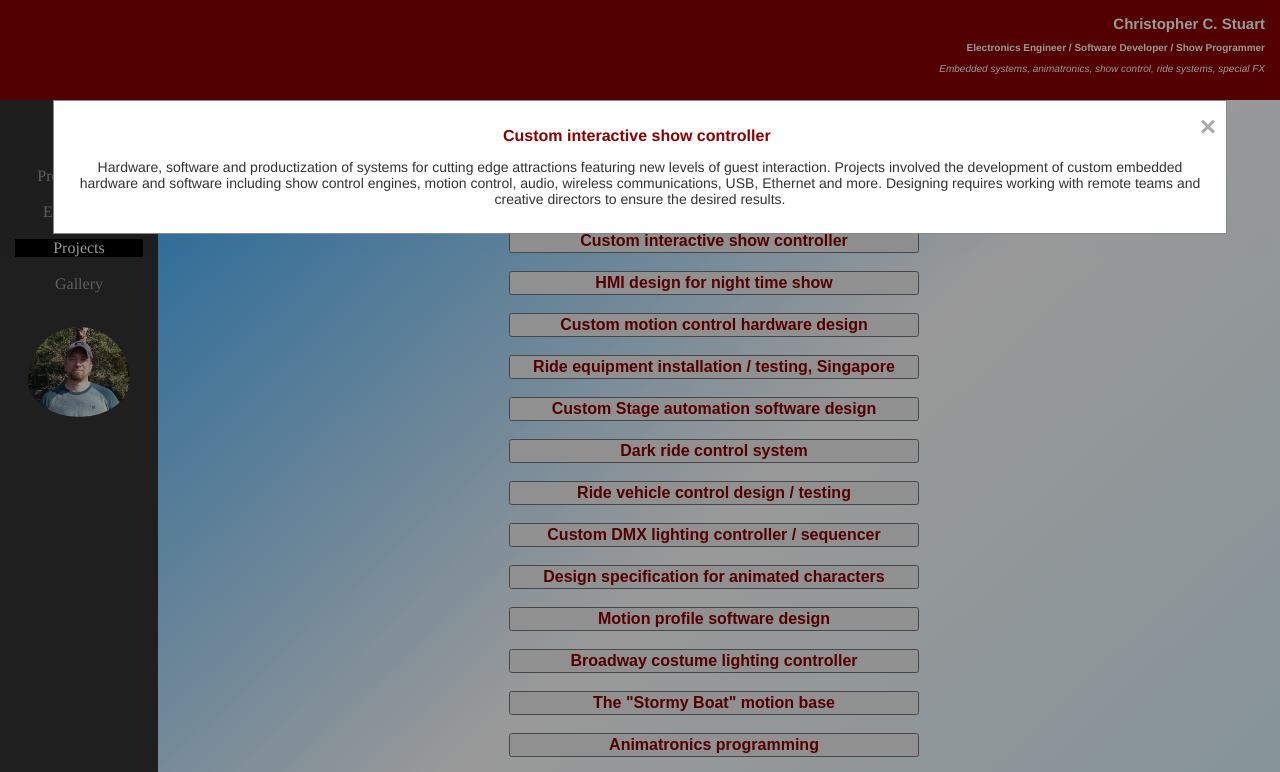
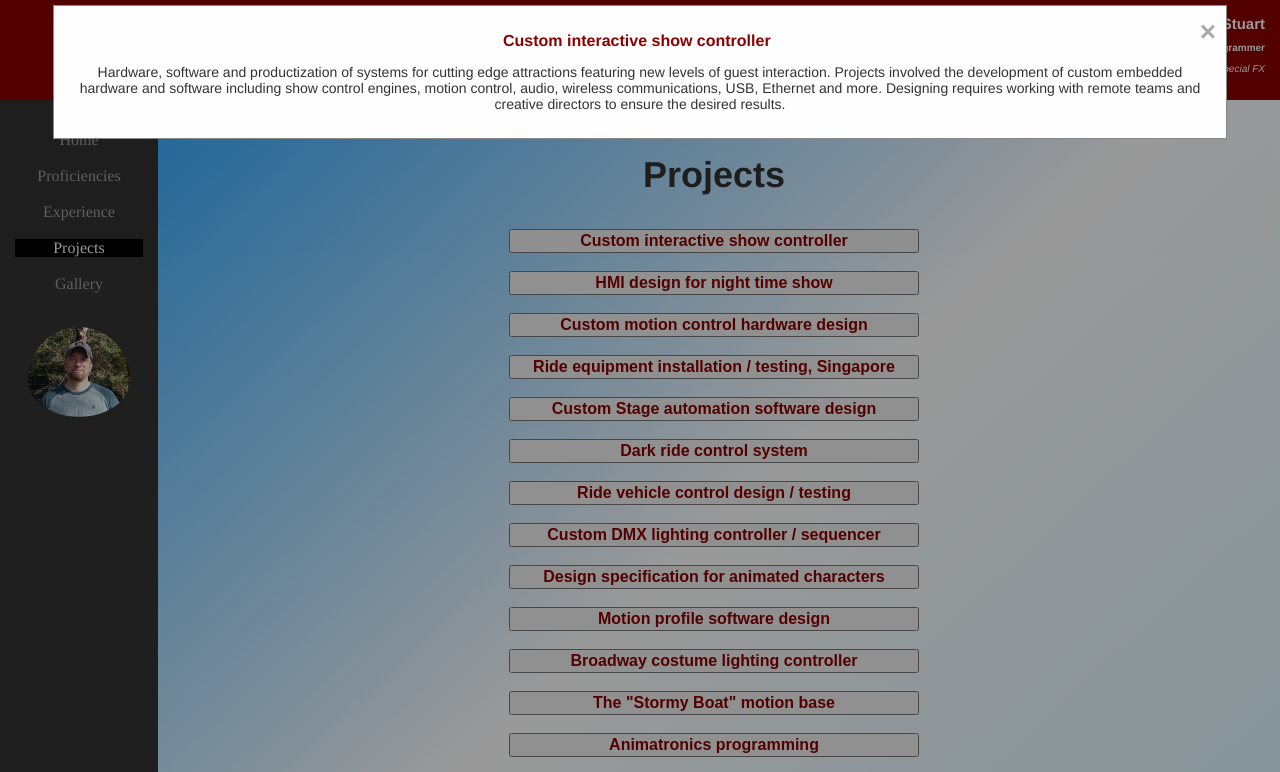
Before and after one commit to hypo644/Website-His, a plain HTML site: page Projects.html in a window 1280 px wide. Both pictures are taken after a click on the button "Custom interactive show controller". Shown: the top 772 px of the page. Drawn offline with nearby package versions, Linux system fonts and the light colour scheme.

Commit message:
Changed modal box positioning

```diff
--- a/index.css
+++ b/index.css
@@ -199,7 +199,7 @@ footer {
   display: none; /* Hidden by default */
   position: fixed; /* Stay in place */
   z-index: 1; /* Sit on top */
-  padding-top: 100px; /* Location of the box */
+  padding-top: 5px; /* Location of the box */
   left: 0;
   top: 0;
   width: 100%;
```
